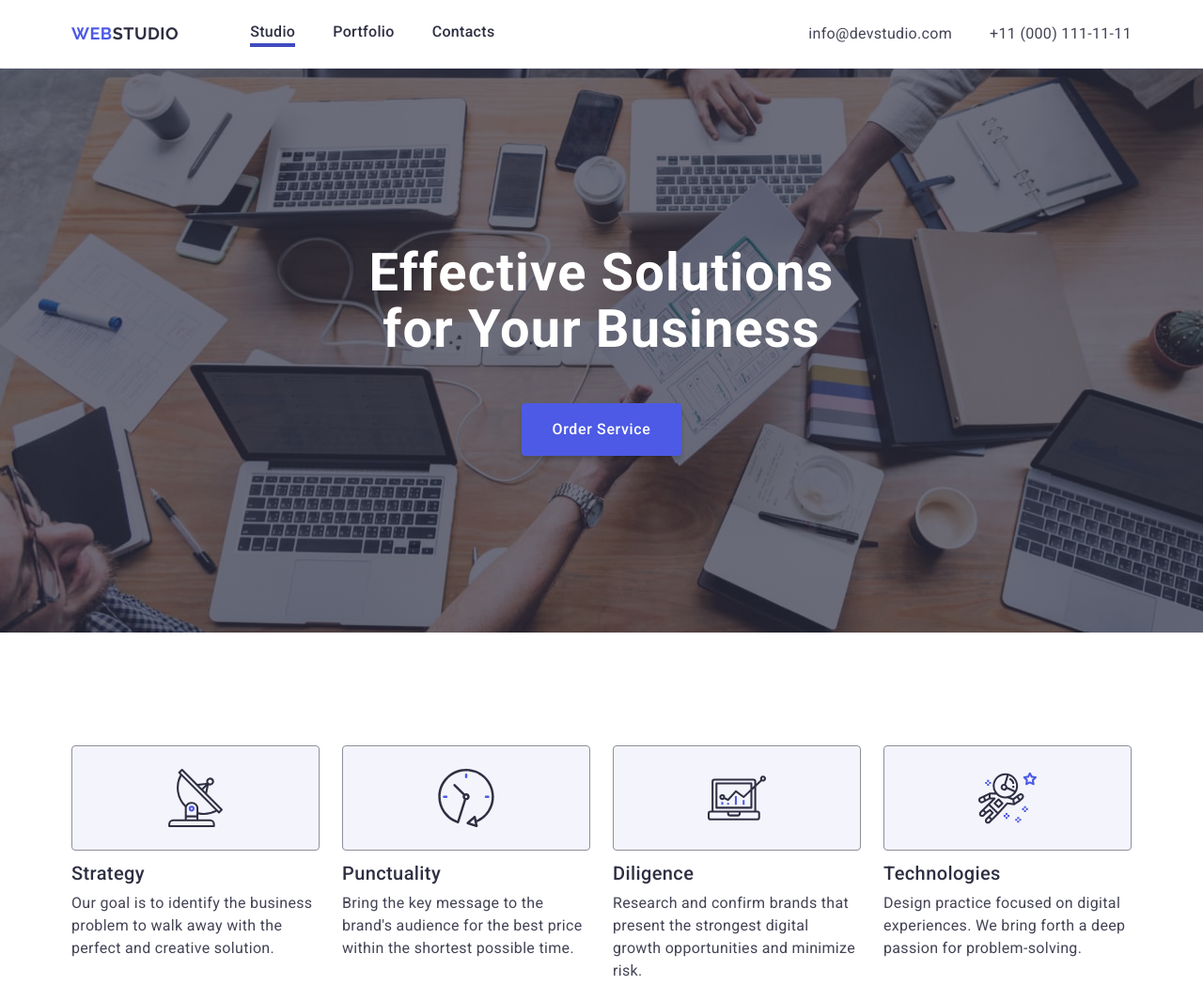
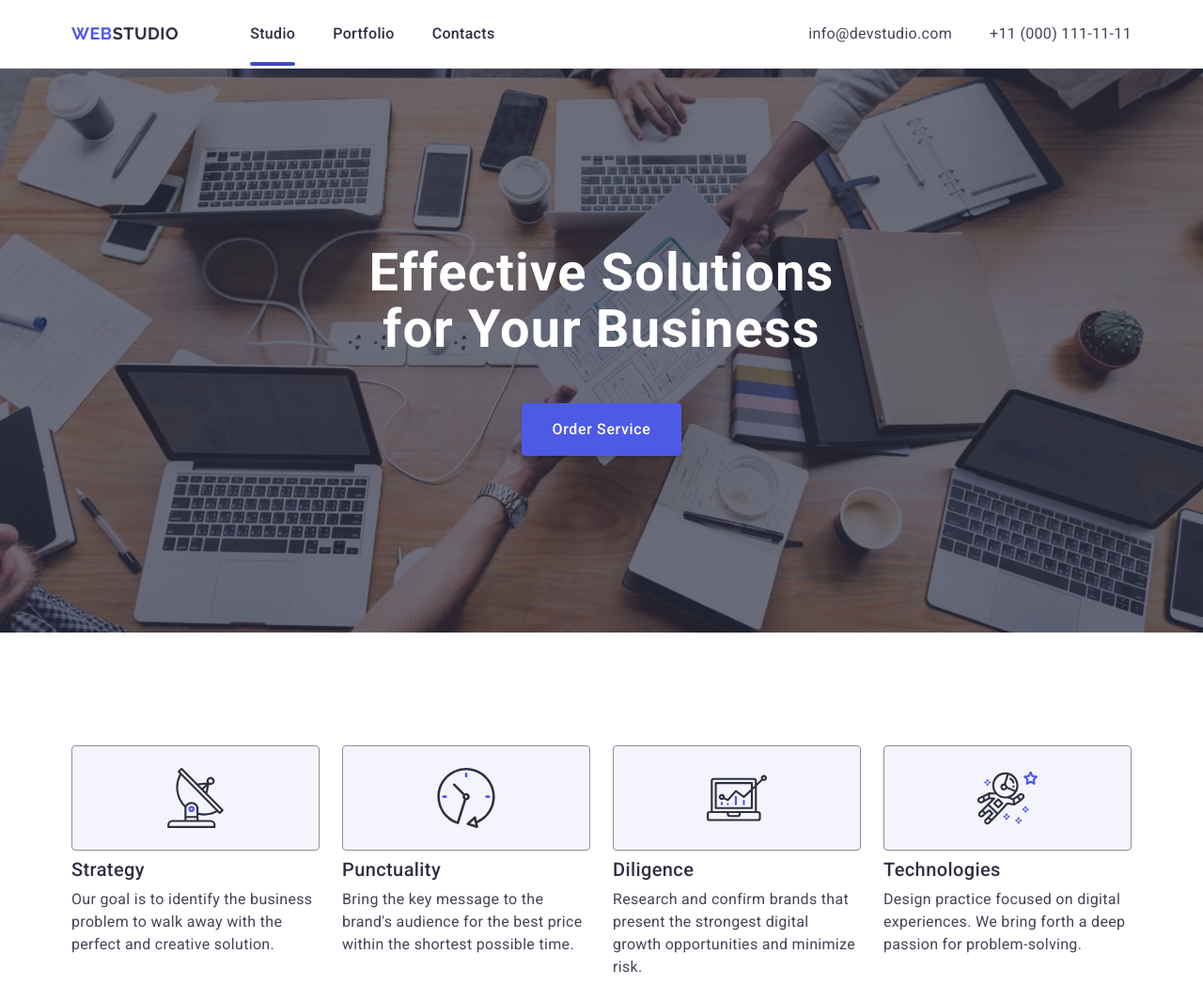
Before and after one commit to Viktoria83/goit-markup-hw-04, a plain HTML site: page index.html in a window 1280 px wide. Shown: the top 1048 px of the page at 94% size. Drawn offline with nearby package versions, Linux system fonts and the light colour scheme.

Commit message:
Summury new

```diff
--- a/css/styles.css
+++ b/css/styles.css
@@ -78,6 +78,8 @@ img {
     padding: 16px 32px;
     border-radius: 4px;
     box-shadow: 0px 4px 4px 0px rgba(0, 0, 0, 0.15);
+
+    transition: background-color 250ms cubic-bezier(0.4, 0, 0.2, 1);
 }
 
 button:hover,
@@ -93,6 +95,9 @@ body {
 
 .header-page {
     border-bottom: 1px solid #e7e9fc;
+    box-shadow: 0px 2px 1px rgba(46, 47, 66, 0.08),
+        0px 1px 1px rgba(46, 47, 66, 0.16),
+        0px 1px 6px rgba(46, 47, 66, 0.08);
 }
 
 .nav {
@@ -128,16 +133,24 @@ body {
 .menu-link {
     padding-top: 24px;
     padding-bottom: 24px;
+    transition: color 250ms cubic-bezier(0.4, 0, 0.2, 1);
+}
+
+.menu-line {
+    position: relative;
+    color: #404bbf;
+
 }
 
 .menu-line::after {
+    position: absolute;
+    left: 0;
+    bottom: -1px;
     content: '';
     display: block;
     width: 48px;
     height: 4px;
-    margin-left: auto;
-    margin-right: auto;
-    /* margin-top: 20px; */
+    border-radius: 2px;
     background-color: #404BBF;
 }
 
@@ -184,6 +197,7 @@ body {
     font-weight: 400;
     line-height: 1.5;
     letter-spacing: 0.02em;
+    transition: color 250ms cubic-bezier(0.4, 0, 0.2, 1);
 }
 
 .list-link:hover,
@@ -193,10 +207,8 @@ body {
 
 .hero {
     max-width: 1440px;
-    /* margin-left: auto;
-    margin-right: auto;
-    background: rgba(46, 47, 66, 0.70);  */
-
+    background-repeat: no-repeat;
+    background-position: center;
     background-color: #2E2F42;
     text-align: center;
     padding: 188px 0;
@@ -218,15 +230,27 @@ body {
     margin-bottom: 48px;
 }
 
-.benefits-list-icon {
+.benefits-icon {
+    display: flex;
+    align-items: center;
+    justify-content: center;
+    height: 112px;
     width: 264px;
+    background-color: #f4f4fd;
+    border-radius: 4px;
+    border: 1px solid #8E8F99;
+    margin-bottom: 8px;
+}
+
+/* .benefits-list-icon {
+    /* width: 264px;
     height: 112px;
     padding: 24px 100px;
     margin-bottom: 8px;
     border-radius: 4px;
     border: 1px solid #8E8F99;
-    background: #F4F4FD;
-}
+    background: #F4F4FD; */
+/* } */
 
 .benefits-list {
     display: flex;
@@ -334,7 +358,7 @@ body {
 }
 
 .social-link:hover,
-.social-link:focus {
+.social-link:focus .social-item {
     background-color: #404BBF;
 }
 
--- a/index.html
+++ b/index.html
@@ -69,6 +69,7 @@
           <h2 class="benefits-title visually-hidden">Benefits</h2>
           <ul class="benefits-list list">
             <li class="benefits-list-item">
+              <div class="benefits-icon">
                 <svg
                   class="benefits-list-icon"
                   width="64"
@@ -77,6 +78,7 @@
                 >
                   <use href="./images/icons.svg#icon-antenna-1"></use>
                 </svg>
+              </div>
               <h3 class="benefits-list-title">Strategy</h3>
               <p class="benefits-list-text">
                 Our goal is to identify the business problem to walk away with
@@ -84,6 +86,7 @@
               </p>
             </li>
             <li class="benefits-list-item">
+              <div class="benefits-icon">
                 <svg
                   class="benefits-list-icon"
                   width="64"
@@ -92,6 +95,7 @@
                 >
                   <use href="./images/icons.svg#icon-clock-1"></use>
                 </svg>
+              </div>
               <h3 class="benefits-list-title">Punctuality</h3>
               <p class="benefits-list-text">
                 Bring the key message to the brand's audience for the best price
@@ -99,6 +103,7 @@
               </p>
             </li>
             <li class="benefits-list-item">
+              <div class="benefits-icon">
                 <svg
                   class="benefits-list-icon"
                   width="64"
@@ -107,6 +112,7 @@
                 >
                   <use href="./images/icons.svg#icon-diagram-1"></use>
                 </svg>
+              </div>
               <h3 class="benefits-list-title">Diligence</h3>
               <p class="benefits-list-text">
                 Research and confirm brands that present the strongest digital
@@ -114,6 +120,7 @@
               </p>
             </li>
             <li class="benefits-list-item">
+              <div class="benefits-icon">
                 <svg
                   class="benefits-list-icon"
                   width="64"
@@ -122,6 +129,7 @@
                 >
                   <use href="./images/icons.svg#icon-astronaut-1"></use>
                 </svg>
+              </div>
               <h3 class="benefits-list-title">Technologies</h3>
               <p class="benefits-list-text">
                 Design practice focused on digital experiences. We bring forth a
```
Lines whose indentation alone changed are shown as unchanged.
